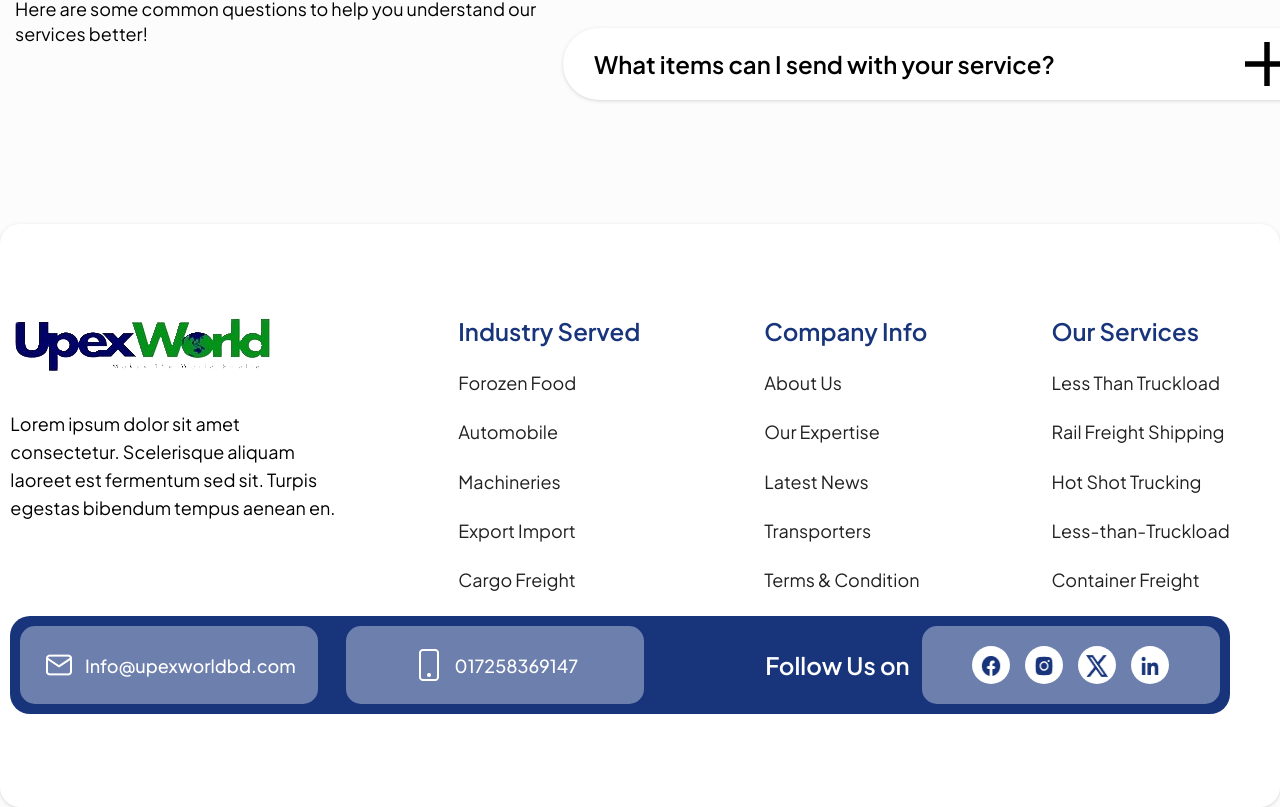
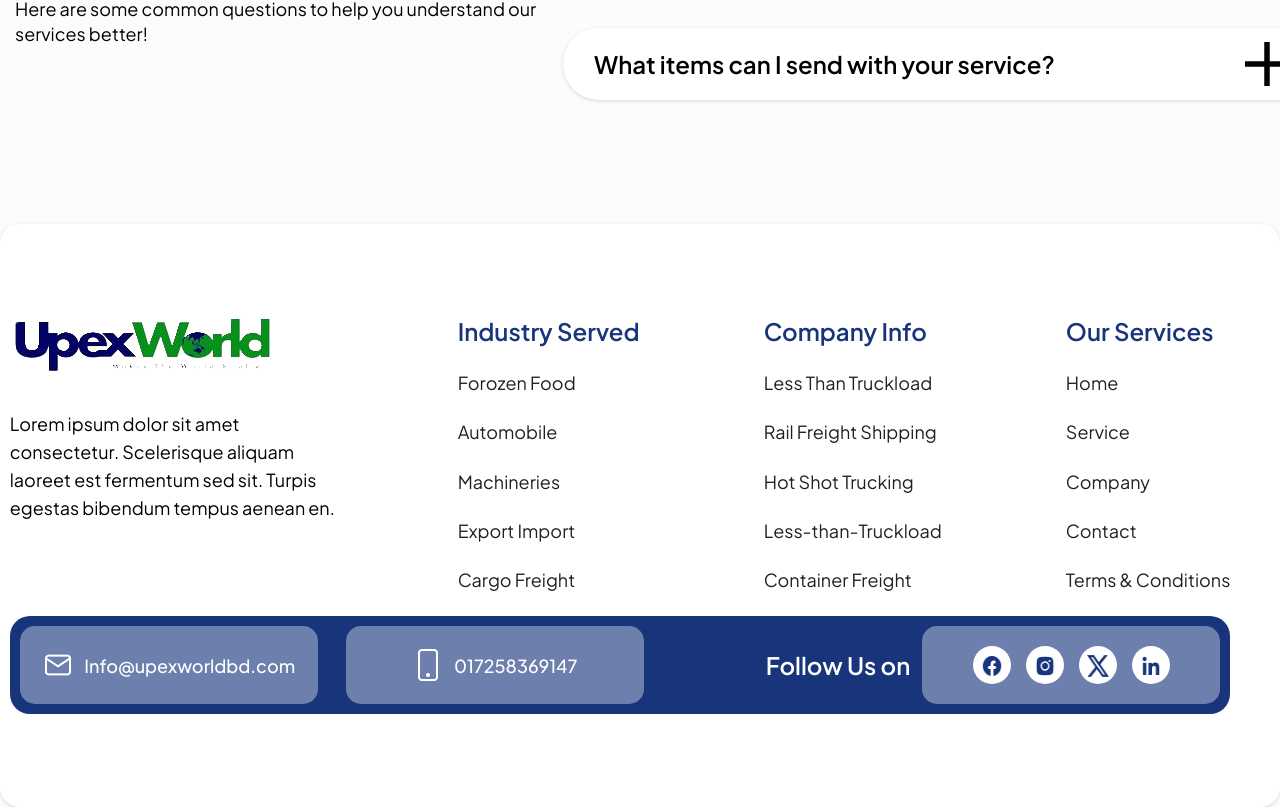
Before and after one commit to fzsf163/delivery-site, a React (Vite) app: page / in a window 1280 px wide. Shown: the part 5902-6709 px from the top of the page. Built offline with nearby package versions, Linux system fonts and the light colour scheme.

Commit message:
menu change

```diff
--- a/src/components/footer/Footer.tsx
+++ b/src/components/footer/Footer.tsx
@@ -1,11 +1,11 @@
+import insta from "../../assets/footer/basil_instagram-solid.png";
 import mailLogo from "../../assets/footer/bi_mail_white (2).png";
+import phoneblue from "../../assets/footer/bi_phone.png";
 import phoneLogo from "../../assets/footer/bi_phone_white (1).png";
+import linkdin from "../../assets/footer/bxl_linkedin.png";
 import fb from "../../assets/footer/mingcute_facebook-fill.png";
-import insta from "../../assets/footer/basil_instagram-solid.png";
 import x from "../../assets/footer/prime_twitter.png";
-import linkdin from "../../assets/footer/bxl_linkedin.png";
 import mailBlue from "../../assets/footer/tabler_mail.png";
-import phoneblue from "../../assets/footer/bi_phone.png";
 
 const items = [
   {
@@ -23,23 +23,17 @@ const items = [
     label: "Company Info",
     id: 2,
     menu: [
-			"About Us",
-			"Our Expertise",
-			"Latest News",
-			"Transporters",
-			"Terms & Condition",
-		],
-	},
-	{
-		label: "Our Services",
-		id: 3,
-		menu: [
       "Less Than Truckload",
       "Rail Freight Shipping",
       "Hot Shot Trucking",
       "Less-than-Truckload",
       "Container Freight",
     ],
+  },
+  {
+    label: "Our Services",
+    id: 3,
+    menu: ["Home", "Service", "Company", "Contact", "Terms & Conditions"],
   },
 ];
 const logos = [
```
Lines whose indentation alone changed are shown as unchanged.
